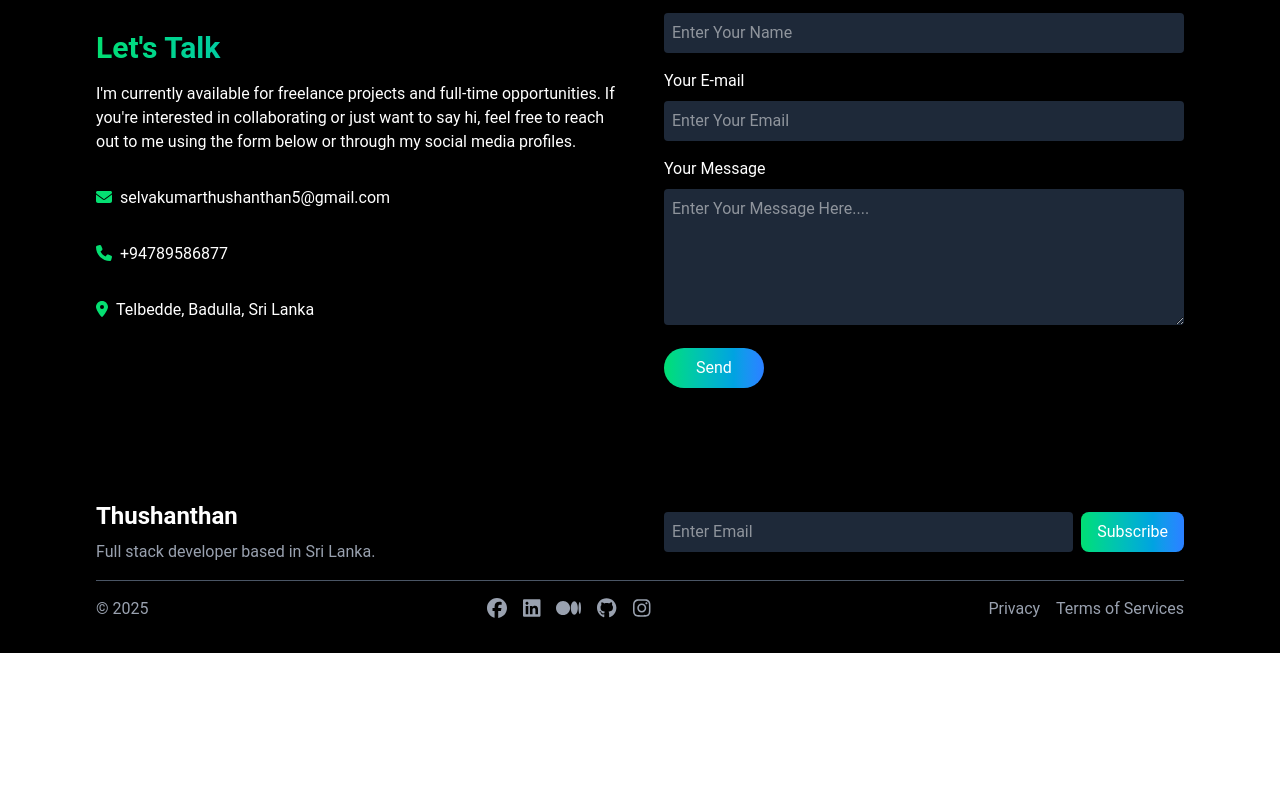
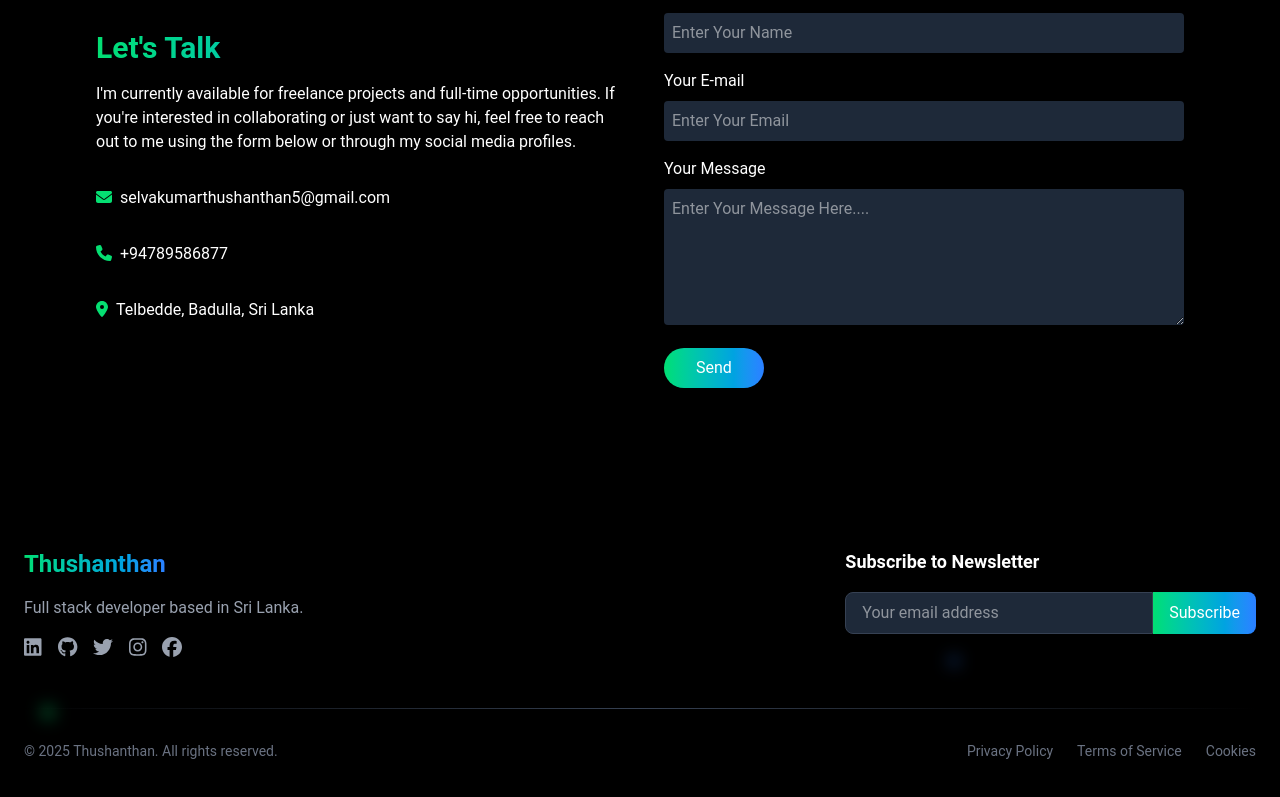
Before and after one commit to Thushan2002/my-portfolio-react-vite-tailwind, a React (Vite) app: page / in a window 1280 px wide. Shown: the part 3889-4686 px from the top of the page. Before the commit the page ends 4542 px from the top, so only its background shows below. Built offline with nearby package versions, Linux system fonts and the light colour scheme.

Commit message:
feat: contact page updated

```diff
--- a/src/Components/Footer.jsx
+++ b/src/Components/Footer.jsx
@@ -1,66 +1,153 @@
 import React from "react";
+import { motion } from "framer-motion";
 import { FontAwesomeIcon } from "@fortawesome/react-fontawesome";
 import {
   faFacebook,
   faLinkedin,
-  faMedium,
   faGithub,
   faInstagram,
+  faTwitter,
 } from "@fortawesome/free-brands-svg-icons";
 
 const Footer = () => {
+  const socialLinks = [
+    { icon: faLinkedin, url: "#" },
+    { icon: faGithub, url: "#" },
+    { icon: faTwitter, url: "#" },
+    { icon: faInstagram, url: "#" },
+    { icon: faFacebook, url: "#" },
+  ];
+
+  const footerLinks = [
+    { text: "Privacy Policy", url: "#" },
+    { text: "Terms of Service", url: "#" },
+    { text: "Cookies", url: "#" },
+  ];
+
   return (
-    <footer className="bg-black text-white py-8">
-      <div className="container mx-auto px-8 md:px-16 lg:px-24">
-        <div className="flex flex-col md:flex-row md:space-x-12 items-center mb-4">
-          <div className="flex-1 mb-4 md:mb-0">
-            <h3 className="text-2xl font-bold mb-2">Thushanthan</h3>
-            <p className="text-gray-400">
+    <footer className="relative bg-black pt-20 pb-10 overflow-hidden">
+      {/* Background gradient */}
+      <div className="absolute inset-0 bg-gradient-to-t from-black via-black/90 to-transparent z-0"></div>
+
+      <div className="container mx-auto px-6 relative z-10">
+        <div className="flex flex-col md:flex-row justify-between gap-8 mb-12">
+          {/* Brand Info */}
+          <motion.div
+            initial={{ opacity: 0, y: 20 }}
+            whileInView={{ opacity: 1, y: 0 }}
+            transition={{ duration: 0.5 }}
+            viewport={{ once: true }}
+            className="md:w-1/3">
+            <h3 className="text-2xl font-bold mb-4">
+              <span className="text-transparent bg-clip-text bg-gradient-to-r from-green-400 to-blue-500">
+                Thushanthan
+              </span>
+            </h3>
+            <p className="text-gray-400 mb-4">
               Full stack developer based in Sri Lanka.
             </p>
-          </div>
-          <div className="flex-1 w-full">
-            <form action="" className="flex items-center justify-center gap-2">
+            <div className="flex space-x-4">
+              {socialLinks.map((social, index) => (
+                <motion.a
+                  key={index}
+                  href={social.url}
+                  target="_blank"
+                  rel="noopener noreferrer"
+                  whileHover={{ y: -3 }}
+                  className="text-gray-400 hover:text-white transition-colors duration-300">
+                  <FontAwesomeIcon icon={social.icon} size="lg" />
+                </motion.a>
+              ))}
+            </div>
+          </motion.div>
+
+          {/* Newsletter */}
+          <motion.div
+            initial={{ opacity: 0, y: 20 }}
+            whileInView={{ opacity: 1, y: 0 }}
+            transition={{ duration: 0.5, delay: 0.1 }}
+            viewport={{ once: true }}
+            className="md:w-1/3">
+            <h4 className="text-lg font-semibold text-white mb-4">
+              Subscribe to Newsletter
+            </h4>
+            <form className="flex">
               <input
                 type="email"
-                placeholder="Enter Email"
-                className="w-full p-2 rounded bg-gray-800 border-gray-600 focus:border-green-400"
+                placeholder="Your email address"
+                className="flex-grow px-4 py-2 rounded-l-lg bg-gray-800 border border-gray-700 focus:border-green-400 focus:outline-none text-white"
               />
-              <button className="bg-gradient-to-r from-green-400 to-blue-500 text-white hover:scale-105 px-4 py-2 rounded-lg">
+              <motion.button
+                type="submit"
+                whileHover={{ scale: 1.02 }}
+                whileTap={{ scale: 0.98 }}
+                className="px-4 py-2 rounded-r-lg bg-gradient-to-r from-green-400 to-blue-500 text-white">
                 Subscribe
-              </button>
+              </motion.button>
             </form>
-          </div>
+          </motion.div>
         </div>
-        <div className="border-t border-gray-600 pt-4 flex flex-col md:flex-row justify-between items-center">
-          <p className="text-gray-400">&copy; {new Date().getFullYear()}</p>
-          <div className="flex space-x-4 my-4 md:my-0">
-            <a href="#" className="text-gray-400 hover:text-white">
-              <FontAwesomeIcon icon={faFacebook} size="lg" />
-            </a>
-            <a href="#" className="text-gray-400 hover:text-white">
-              <FontAwesomeIcon icon={faLinkedin} size="lg" />
-            </a>
-            <a href="#" className="text-gray-400 hover:text-white">
-              <FontAwesomeIcon icon={faMedium} size="lg" />
-            </a>
-            <a href="#" className="text-gray-400 hover:text-white">
-              <FontAwesomeIcon icon={faGithub} size="lg" />
-            </a>
-            <a href="#" className="text-gray-400 hover:text-white">
-              <FontAwesomeIcon icon={faInstagram} size="lg" />
-            </a>
-          </div>
-          <div className="flex space-x-4">
-            <a href="#" className="text-gray-400 hover:text-white">
-              Privacy
-            </a>
-            <a href="#" className="text-gray-400 hover:text-white">
-              Terms of Services
-            </a>
-          </div>
+
+        {/* Divider */}
+        <motion.div
+          initial={{ scaleX: 0 }}
+          whileInView={{ scaleX: 1 }}
+          transition={{ duration: 0.8 }}
+          viewport={{ once: true }}
+          className="h-px bg-gradient-to-r from-transparent via-gray-700 to-transparent my-8"></motion.div>
+
+        {/* Bottom Footer */}
+        <div className="flex flex-col md:flex-row justify-between items-center">
+          <motion.p
+            initial={{ opacity: 0 }}
+            whileInView={{ opacity: 1 }}
+            transition={{ duration: 0.5 }}
+            viewport={{ once: true }}
+            className="text-gray-500 text-sm mb-4 md:mb-0">
+            &copy; {new Date().getFullYear()} Thushanthan. All rights reserved.
+          </motion.p>
+
+          <motion.div
+            initial={{ opacity: 0 }}
+            whileInView={{ opacity: 1 }}
+            transition={{ duration: 0.5, delay: 0.2 }}
+            viewport={{ once: true }}
+            className="flex space-x-6">
+            {footerLinks.map((link, index) => (
+              <motion.a
+                key={index}
+                href={link.url}
+                whileHover={{ y: -2 }}
+                className="text-gray-500 hover:text-white text-sm transition-colors duration-300">
+                {link.text}
+              </motion.a>
+            ))}
+          </motion.div>
         </div>
       </div>
+
+      {/* Floating elements */}
+      <motion.div
+        animate={{
+          y: [0, -15, 0],
+        }}
+        transition={{
+          duration: 6,
+          repeat: Infinity,
+          ease: "easeInOut",
+        }}
+        className="absolute bottom-20 left-10 w-4 h-4 rounded-full bg-green-400/30 blur-sm"></motion.div>
+      <motion.div
+        animate={{
+          y: [0, -20, 0],
+        }}
+        transition={{
+          duration: 5,
+          repeat: Infinity,
+          ease: "easeInOut",
+          delay: 0.5,
+        }}
+        className="absolute bottom-32 right-1/4 w-3 h-3 rounded-full bg-blue-500/30 blur-sm"></motion.div>
     </footer>
   );
 };
```
Also changed, not shown: 1 other file (tests, documents, lock files or other folders).
